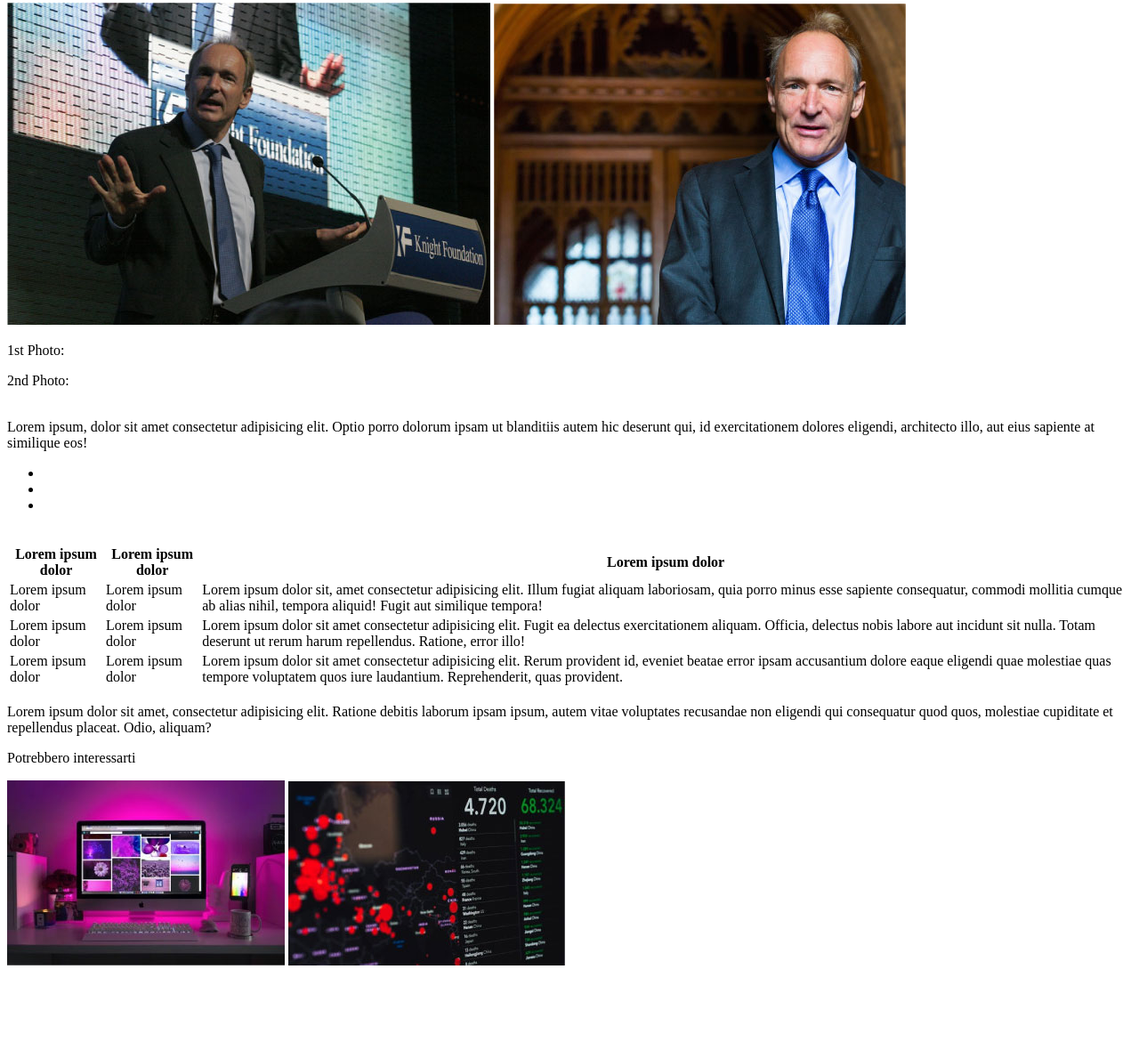
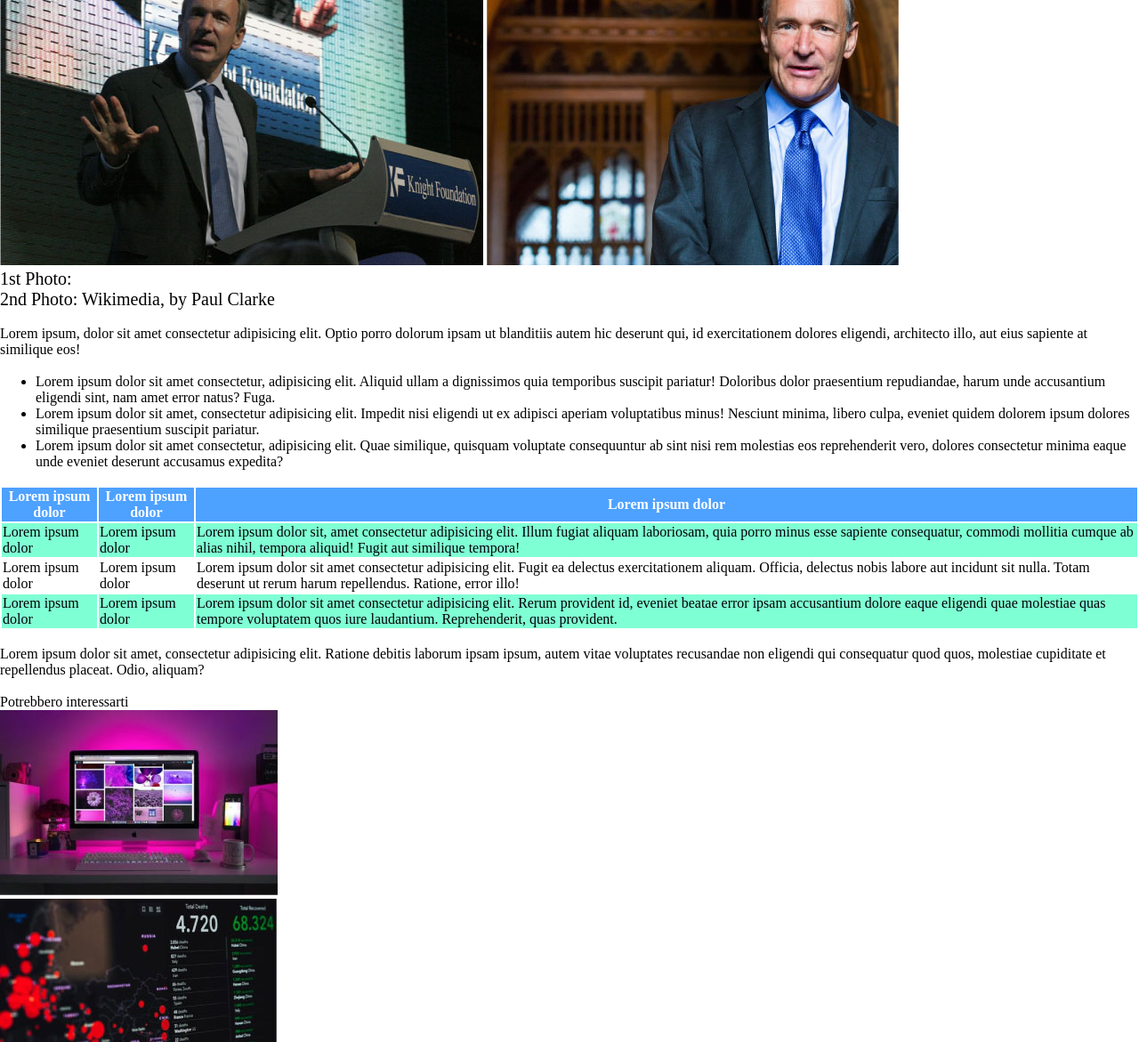
Before and after one commit to Iader-Fo/html-css-booleaner, a plain HTML site: page index.html in a window 1280 px wide. Shown: the part 609-1780 px from the top of the page at 89% size. Before the commit the page ends 1706 px from the top, so only its background shows below. Drawn offline with Linux system fonts and the light colour scheme.

Commit message:
aggiornamento

```diff
--- a/css/style.css
+++ b/css/style.css
@@ -1,3 +1,6 @@
+*{
+    margin: 0;
+}
 .pattern{
     background-image: url(../img/pattern.png);
     height: 190px;
@@ -39,5 +42,19 @@ h1{
 }
 
 .tim{
+    margin-top: 20px;
 
 }
+
+.name_photo{
+    font-size: 20px;
+}
+
+th{
+    background-color: #4da1ff;
+    color: white;
+}
+
+.riga{
+    background-color: aquamarine;
+}
--- a/index.html
+++ b/index.html
@@ -26,22 +26,22 @@
 
     <main>
         <div class="tim">
-            <img src="img/tim-1.jpg" alt="">
-            <img src="img/tim-2.jpg" alt="">
+            <img src="img/tim-1.jpg" alt="" >
+            <img src="img/tim-2.jpg" alt="" >
         </div>
-        <div>
+        <div class="name_photo">
             <p>1st Photo:</p>
-            <p>2nd Photo:</p>
+            <p>2nd Photo: Wikimedia, by Paul Clarke</p>
         </div>
         <br>
         <!-- pezzo evidenziato  -->
         Lorem ipsum, dolor sit amet consectetur adipisicing elit. Optio porro dolorum ipsam ut blanditiis autem hic deserunt qui, id exercitationem dolores eligendi, architecto illo, aut eius sapiente at similique eos!
-
+        <br>
         <br>
         <ul>
-            <li></li>
-            <li></li>
-            <li></li>
+            <li>Lorem ipsum dolor sit amet consectetur, adipisicing elit. Aliquid ullam a dignissimos quia temporibus suscipit pariatur! Doloribus dolor praesentium repudiandae, harum unde accusantium eligendi sint, nam amet error natus? Fuga.</li>
+            <li>Lorem ipsum dolor sit amet, consectetur adipisicing elit. Impedit nisi eligendi ut ex adipisci aperiam voluptatibus minus! Nesciunt minima, libero culpa, eveniet quidem dolorem ipsum dolores similique praesentium suscipit pariatur.</li>
+            <li>Lorem ipsum dolor sit amet consectetur, adipisicing elit. Quae similique, quisquam voluptate consequuntur ab sint nisi rem molestias eos reprehenderit vero, dolores consectetur minima eaque unde eveniet deserunt accusamus expedita?</li>
         </ul>
 
         <br>
@@ -55,7 +55,7 @@
                 </tr>
             </thead>
             <tbody>
-                <tr>
+                <tr class="riga">
                     <td>Lorem ipsum dolor</td>
                     <td>Lorem ipsum dolor</td>
                     <td>Lorem ipsum dolor sit, amet consectetur adipisicing elit. Illum fugiat aliquam laboriosam, quia porro minus esse sapiente consequatur, commodi mollitia cumque ab alias nihil, tempora aliquid! Fugit aut similique tempora!</td>
@@ -65,7 +65,7 @@
                     <td>Lorem ipsum dolor</td>
                     <td>Lorem ipsum dolor sit amet consectetur adipisicing elit. Fugit ea delectus exercitationem aliquam. Officia, delectus nobis labore aut incidunt sit nulla. Totam deserunt ut rerum harum repellendus. Ratione, error illo!</td>
                 </tr>
-                <tr>
+                <tr class="riga">
                     <td>Lorem ipsum dolor</td>
                     <td>Lorem ipsum dolor</td>
                     <td>Lorem ipsum dolor sit amet consectetur adipisicing elit. Rerum provident id, eveniet beatae error ipsam accusantium dolore eaque eligendi quae molestiae quas tempore voluptatem quos iure laudantium. Reprehenderit, quas provident.</td>
@@ -78,12 +78,14 @@
         Lorem ipsum dolor sit amet, consectetur adipisicing elit. Ratione debitis laborum ipsam ipsum, autem vitae voluptates recusandae non eligendi qui consequatur quod quos, molestiae cupiditate et repellendus placeat. Odio, aliquam?
 
         <br>
+        <br>
 
     </main>
     <footer>
         <p>Potrebbero interessarti</p>
 
         <img src="img/monitor.jpg" alt="">
+        <br>
         <img src="img/graph.jpg" alt="">
     </footer>
 </body>
```
